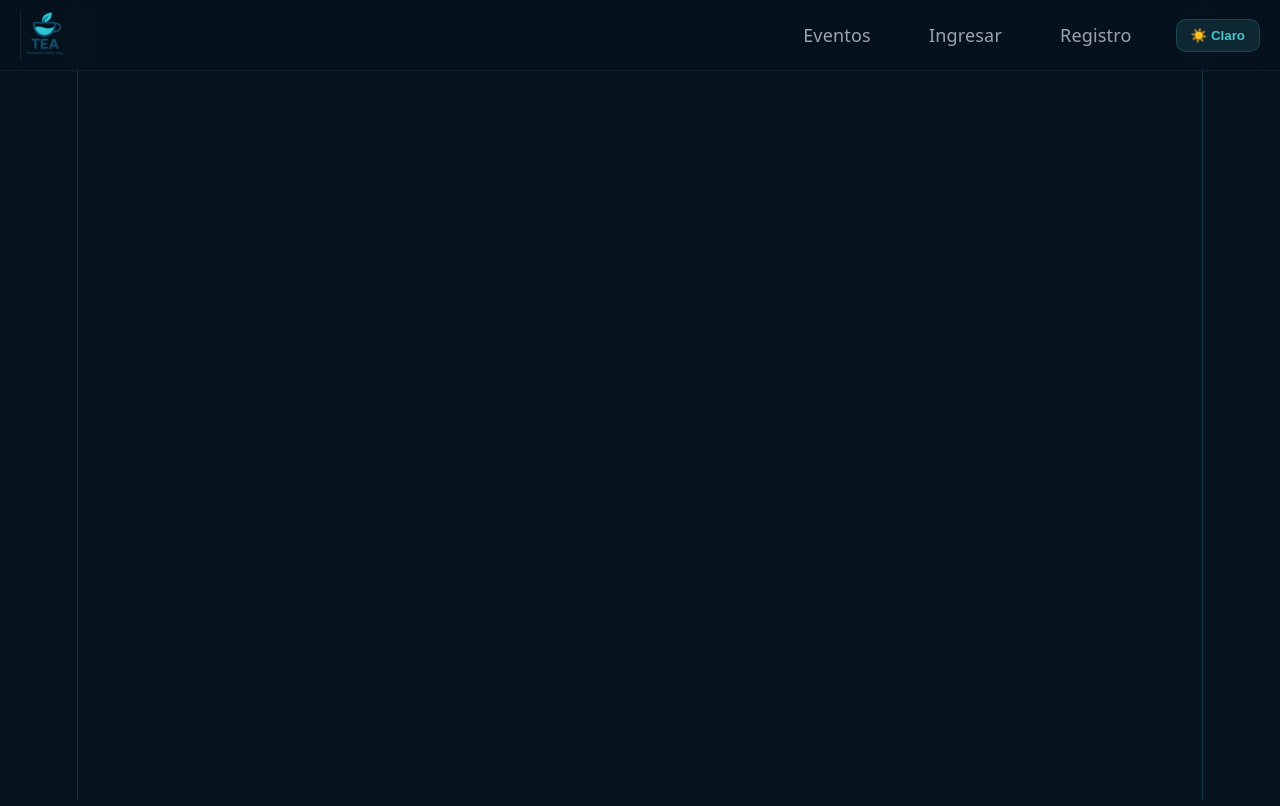
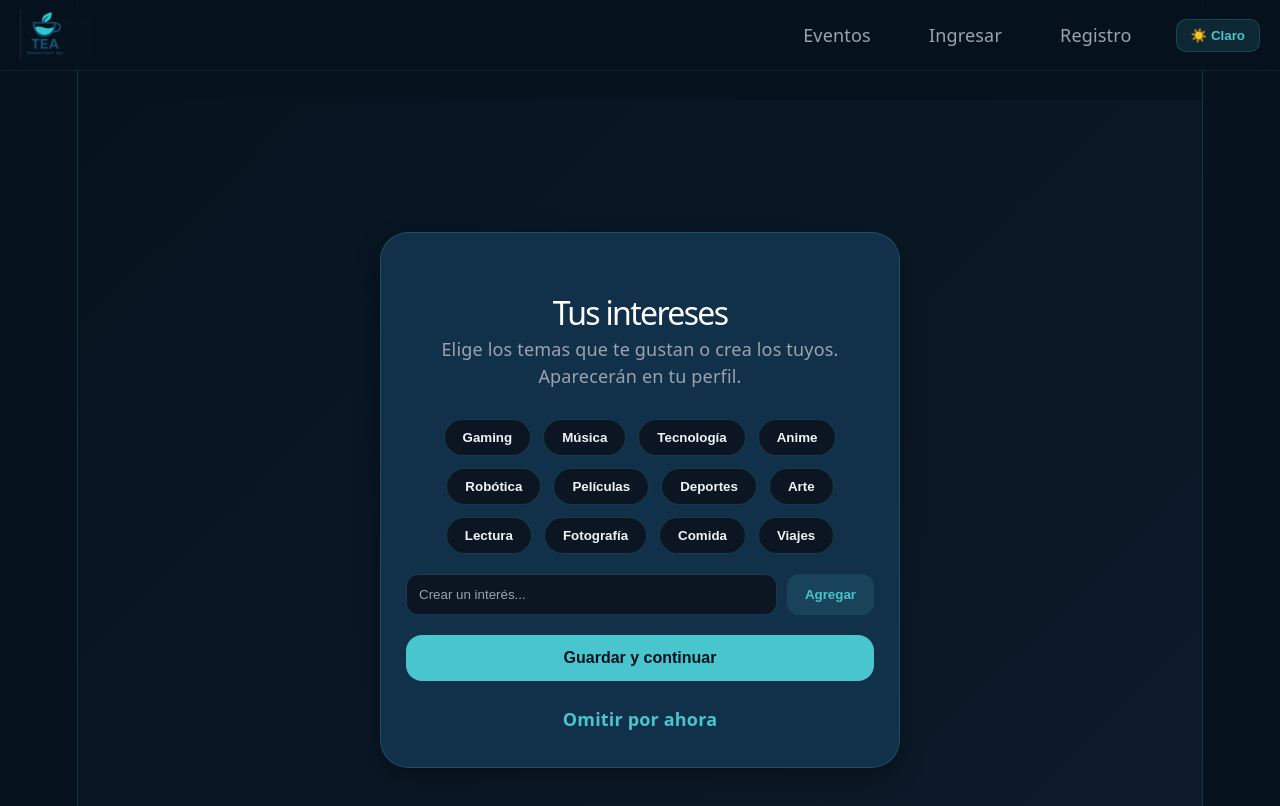
Before and after one commit to kukititi/temporal-event-app, a React (Vite) app in the folder frontend/: page /intereses in a window 1280 px wide. Shown: the top 806 px of the page. Built offline with nearby package versions, Linux system fonts and the light colour scheme; the HTML template or start-up script is replaced by a standard one.

Commit message:
el usuario puede tener sus propios intereses y modificarlos en su perfil

```diff
--- a/frontend/src/App.jsx
+++ b/frontend/src/App.jsx
@@ -3,6 +3,7 @@ import { Routes, Route } from "react-router-dom";
 import Home from "./pages/MapHome";
 import Login from "./pages/Login";
 import Register from "./pages/Register";
+import Interests from "./pages/Interests";
 import Events from "./pages/Events";
 import Profile from "./pages/Profile";
 import Navbar from "./components/Navbar";
@@ -16,6 +17,7 @@ function App() {
           <Route path="/" element={<Home />} />
           <Route path="/login" element={<Login />} />
           <Route path="/register" element={<Register />} />
+          <Route path="/intereses" element={<Interests />} />
           <Route path="/events" element={<Events />} />
           <Route path="/profile" element={<Profile />} />
         </Routes>
--- /dev/null
+++ b/frontend/src/pages/Interests.jsx
@@ -0,0 +1,162 @@
+import { useState } from "react";
+
+import "../styles/auth.css";
+import "../styles/interests.css";
+import API_URL from "../config/api";
+
+// Intereses sugeridos por defecto
+const PRESET = [
+  "Gaming",
+  "Música",
+  "Tecnología",
+  "Anime",
+  "Robótica",
+  "Películas",
+  "Deportes",
+  "Arte",
+  "Lectura",
+  "Fotografía",
+  "Comida",
+  "Viajes",
+];
+
+function Interests() {
+  const user = JSON.parse(localStorage.getItem("user"));
+
+  // Si ya tenía intereses (por ejemplo, viene a editarlos), los precargamos
+  const [selected, setSelected] = useState(
+    Array.isArray(user?.interests) ? user.interests : [],
+  );
+
+  const [custom, setCustom] = useState("");
+
+  function toggle(interest) {
+    setSelected((prev) =>
+      prev.includes(interest)
+        ? prev.filter((i) => i !== interest)
+        : [...prev, interest],
+    );
+  }
+
+  function addCustom() {
+    const value = custom.trim();
+    if (!value) return;
+
+    if (!selected.includes(value)) {
+      setSelected((prev) => [...prev, value]);
+    }
+
+    setCustom("");
+  }
+
+  async function saveInterests() {
+    if (!user || !user.id) {
+      alert("No hay un usuario válido en sesión. Inicia sesión de nuevo.");
+      window.location.href = "/login";
+      return;
+    }
+
+    try {
+      const response = await fetch(`${API_URL}/users/${user.id}/interests`, {
+        method: "PUT",
+        headers: { "Content-Type": "application/json" },
+        body: JSON.stringify({ interests: selected }),
+      });
+
+      // Si el servidor respondió con error (404, 500, etc.), lo mostramos claro
+      if (!response.ok) {
+        const detalle = await response.text();
+        console.log("Respuesta del servidor:", response.status, detalle);
+
+        if (response.status === 404) {
+          alert(
+            "Error 404: el backend no tiene el endpoint de intereses.\n" +
+              "¿api.js apunta a tu backend local con users.routes.js actualizado?",
+          );
+        } else if (response.status === 500) {
+          alert(
+            "Error 500: el backend falló.\n" +
+              "Seguramente falta correr la migración (columna interests) en Supabase.",
+          );
+        } else {
+          alert("No se pudieron guardar (código " + response.status + ").");
+        }
+        return;
+      }
+
+      const updatedUser = await response.json();
+
+      // Actualizamos el usuario guardado para que el perfil muestre los intereses
+      localStorage.setItem("user", JSON.stringify(updatedUser));
+
+      window.location.href = "/profile";
+    } catch (error) {
+      console.log("Error de red:", error);
+      alert(
+        "No se pudo conectar con el backend.\n" +
+          "¿Está corriendo? ¿api.js apunta al backend correcto?",
+      );
+    }
+  }
+
+  // Mostramos los sugeridos + cualquier interés personalizado que el usuario haya agregado
+  const customSelected = selected.filter((i) => !PRESET.includes(i));
+  const allChips = [...PRESET, ...customSelected];
+
+  return (
+    <div className="auth-container">
+      <div className="auth-card interests-card">
+        <h1>Tus intereses</h1>
+
+        <p className="auth-subtitle">
+          Elige los temas que te gustan o crea los tuyos. Aparecerán en tu
+          perfil.
+        </p>
+
+        <div className="interests-grid">
+          {allChips.map((interest) => (
+            <button
+              type="button"
+              key={interest}
+              className={
+                "interest-chip" +
+                (selected.includes(interest) ? " selected" : "")
+              }
+              onClick={() => toggle(interest)}
+            >
+              {interest}
+            </button>
+          ))}
+        </div>
+
+        <div className="interests-add">
+          <input
+            type="text"
+            placeholder="Crear un interés..."
+            value={custom}
+            onChange={(e) => setCustom(e.target.value)}
+            onKeyDown={(e) => {
+              if (e.key === "Enter") {
+                e.preventDefault();
+                addCustom();
+              }
+            }}
+          />
+          <button type="button" onClick={addCustom}>
+            Agregar
+          </button>
+        </div>
+
+        <button className="interests-save" onClick={saveInterests}>
+          Guardar y continuar
+        </button>
+
+        <div className="auth-footer">
+          <a href="/profile">Omitir por ahora</a>
+        </div>
+      </div>
+    </div>
+  );
+}
+
+export default Interests;
--- a/frontend/src/pages/Profile.jsx
+++ b/frontend/src/pages/Profile.jsx
@@ -302,14 +302,8 @@ function Profile() {
     }
   }
 
-  const interests = [
-    "Gaming",
-    "Música",
-    "Tecnología",
-    "Anime",
-    "Robótica",
-    "Películas",
-  ];
+  // Intereses reales del usuario (elegidos al registrarse o editados luego)
+  const interests = Array.isArray(user?.interests) ? user.interests : [];
 
   useEffect(() => {
     const loadData = async () => {
@@ -370,12 +364,24 @@ function Profile() {
         <h2>Intereses</h2>
 
         <div className="interests-container">
-          {interests.map((interest, index) => (
-            <div key={index} className="interest-tag">
-              {interest}
-            </div>
-          ))}
+          {interests.length === 0 ? (
+            <p>Aún no has elegido intereses.</p>
+          ) : (
+            interests.map((interest, index) => (
+              <div key={index} className="interest-tag">
+                {interest}
+              </div>
+            ))
+          )}
         </div>
+
+        <a
+          className="address-edit-button"
+          href="/intereses"
+          style={{ display: "inline-block", marginTop: "15px" }}
+        >
+          ✏️ Editar intereses
+        </a>
       </div>
 
       <div className="profile-events">
--- a/frontend/src/pages/Register.jsx
+++ b/frontend/src/pages/Register.jsx
@@ -41,13 +41,11 @@ function Register() {
       console.log(data);
 
       if (response.ok) {
-        alert("Usuario creado correctamente 🚀");
+        // Auto-login: guardamos el usuario recién creado...
+        localStorage.setItem("user", JSON.stringify(data.user));
 
-        setUsername("");
-        setEmail("");
-        setPassword("");
-        setCity("");
-        setAddress("");
+        // ...y lo llevamos a elegir sus intereses.
+        window.location.href = "/intereses";
       } else {
         alert(data.message);
       }
--- /dev/null
+++ b/frontend/src/styles/interests.css
@@ -0,0 +1,113 @@
+.interests-card {
+  max-width: 520px;
+}
+
+.interests-grid {
+  display: flex;
+  flex-wrap: wrap;
+  gap: 12px;
+  justify-content: center;
+
+  margin: 20px 0;
+}
+
+/* Chip seleccionable */
+.interest-chip {
+  padding: 10px 18px;
+
+  border-radius: 20px;
+
+  border: 1px solid var(--border);
+
+  background: var(--surface-2);
+
+  color: var(--text);
+
+  font-weight: 600;
+
+  cursor: pointer;
+
+  transition: all 0.2s ease;
+}
+
+.interest-chip:hover {
+  border-color: var(--accent);
+}
+
+/* Estado seleccionado */
+.interest-chip.selected {
+  background: var(--accent);
+
+  color: var(--accent-contrast);
+
+  border-color: var(--accent);
+}
+
+.interests-add {
+  display: flex;
+  gap: 10px;
+
+  margin-bottom: 20px;
+}
+
+.interests-add input {
+  flex: 1;
+
+  padding: 12px;
+
+  border-radius: 12px;
+
+  border: 1px solid var(--border);
+
+  background: var(--surface-2);
+
+  color: var(--text);
+
+  outline: none;
+}
+
+.interests-add input::placeholder {
+  color: var(--text-muted);
+}
+
+.interests-add button {
+  padding: 12px 18px;
+
+  border: none;
+
+  border-radius: 12px;
+
+  background: var(--accent-soft);
+
+  color: var(--accent-text);
+
+  font-weight: bold;
+
+  cursor: pointer;
+}
+
+.interests-save {
+  width: 100%;
+
+  padding: 14px;
+
+  border: none;
+
+  border-radius: 16px;
+
+  background: var(--accent);
+
+  color: var(--accent-contrast);
+
+  font-size: 1rem;
+  font-weight: bold;
+
+  cursor: pointer;
+
+  transition: 0.3s;
+}
+
+.interests-save:hover {
+  transform: translateY(-2px);
+  opacity: 0.92;
+}
```
Also changed, not shown: 1 other file (tests, documents, lock files or other folders).
